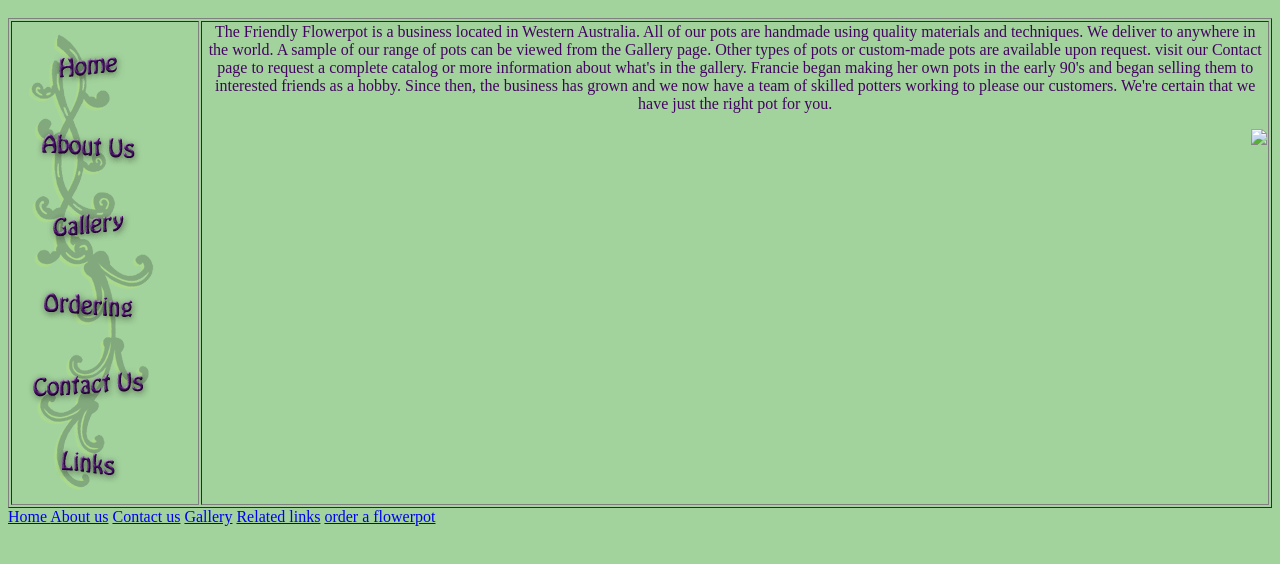
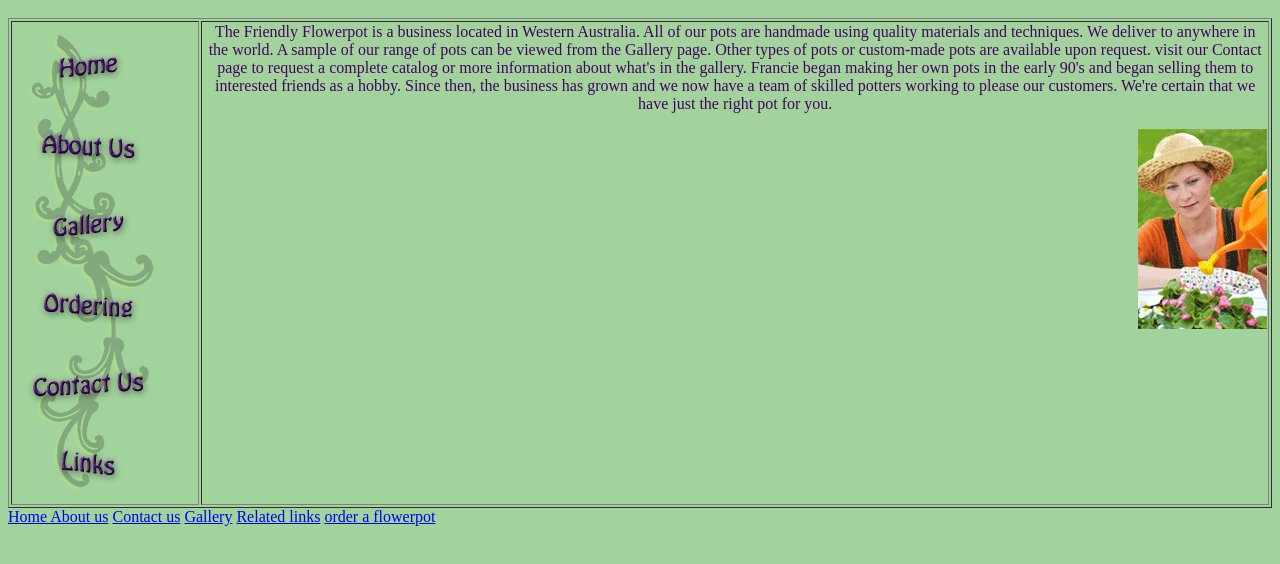
Before and after one commit to jacobnewcomb06/flowerpot, a plain HTML site: page about.htm in a window 1280 px wide. Shown: the part 48-612 px from the top of the page. Drawn offline with Linux system fonts and the light colour scheme.

Commit message:
Add files via upload

```diff
--- a/about.htm
+++ b/about.htm
@@ -48,7 +48,7 @@
             We're certain that we have just the right pot for you.
         </p>
 
-        <img align="right" src="about_frannie.gif">
+        <img align="right" src="images/about_frannie.gif">
 </td>
 </tr>
 </table>
```
